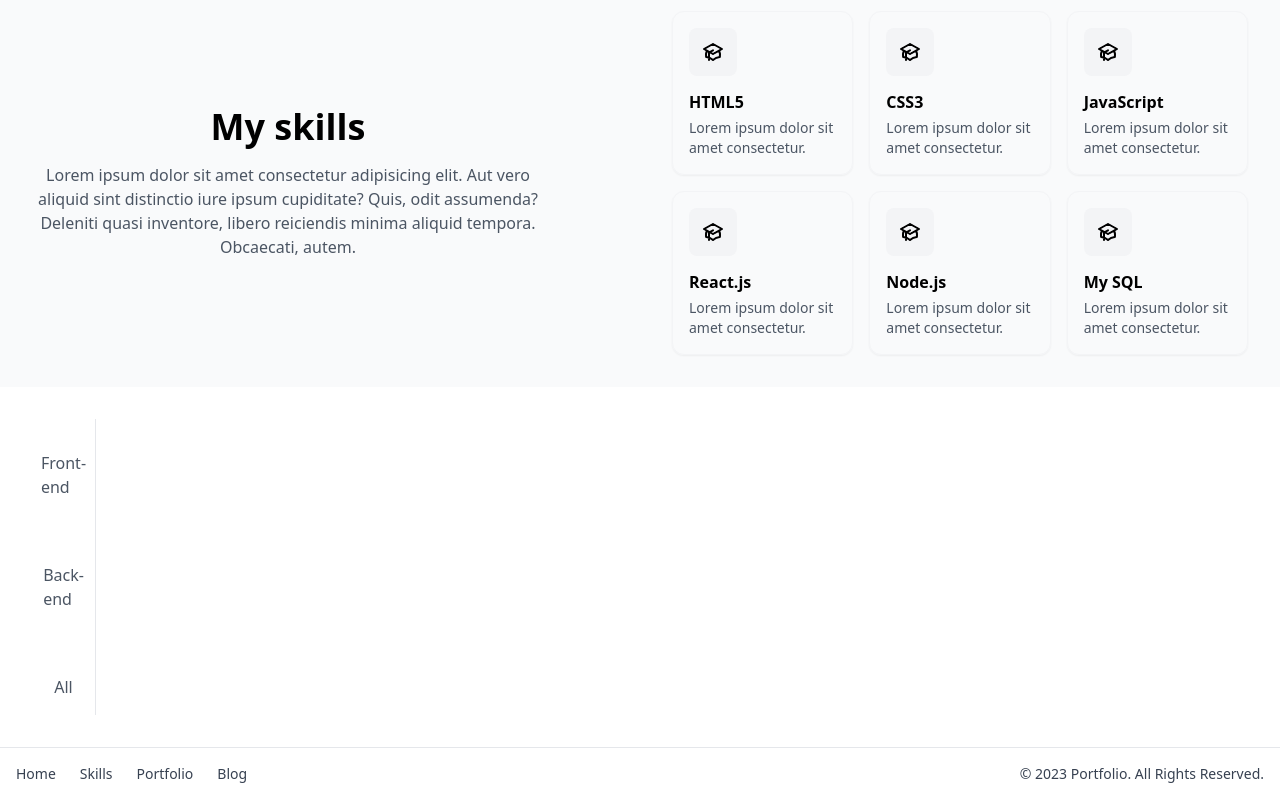
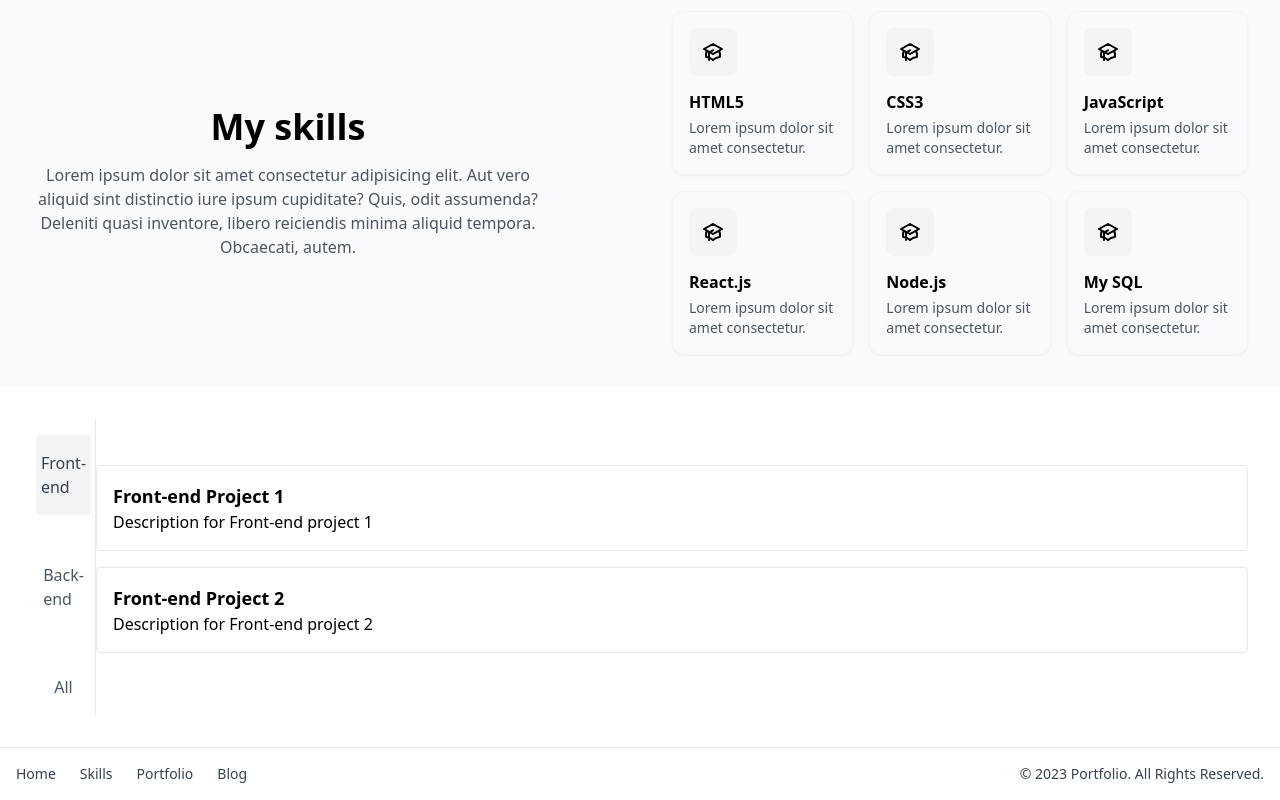
Before and after one commit to rafael-bit/Template-Portfolio, a Next.js app: page / in a window 1280 px wide. Shown: the part 546-1346 px from the top of the page. Built offline with nearby package versions, Linux system fonts and the light colour scheme.

Commit message:
Finish part one

```diff
--- a/src/components/Footer.jsx
+++ b/src/components/Footer.jsx
@@ -2,7 +2,7 @@ export default function Footer() {
   const links = [
     { href: '/', text: 'Home' },
     { href: '#skills', text: 'Skills' },
-    { href: '/Portfolio', text: 'Portfolio' },
+    { href: '#portfolio', text: 'Portfolio' },
     { href: '/Blog', text: 'Blog' },
   ];
 
--- a/src/components/Header.jsx
+++ b/src/components/Header.jsx
@@ -9,7 +9,7 @@ export default function Header() {
 	const links = [
     { href: '/', text: 'Home' },
     { href: '#skills', text: 'Skills' },
-    { href: '/Portfolio', text: 'Portfolio' },
+    { href: '#portfolio', text: 'Portfolio' },
     { href: '/Blog', text: 'Blog' },
   ];
 
--- a/src/pages/index.js
+++ b/src/pages/index.js
@@ -5,7 +5,25 @@ import LinkedInIcon from '@mui/icons-material/LinkedIn';
 import GitHubIcon from '@mui/icons-material/GitHub';
 import { useState } from 'react';
 
+const projectsData = {
+  'Front-end': [
+    { title: 'Front-end Project 1', description: 'Description for Front-end project 1' },
+    { title: 'Front-end Project 2', description: 'Description for Front-end project 2' },
+  ],
+  'Back-end': [
+    { title: 'Back-end Project 1', description: 'Description for Back-end project 1' },
+    { title: 'Back-end Project 2', description: 'Description for Back-end project 2' },
+  ],
+  'All': [
+    { title: 'Front-end Project 1', description: 'Description for Front-end project 1' },
+    { title: 'Front-end Project 2', description: 'Description for Front-end project 2' },
+    { title: 'Back-end Project 1', description: 'Description for Back-end project 1' },
+    { title: 'Back-end Project 2', description: 'Description for Back-end project 2' },
+  ],
+};
+
 export default function Home() {
+  const [currentCategory, setCurrentCategory] = useState('Front-end');
   const [currentDescription, setCurrentDescription] = useState('');
 
   const showDescription = (description) => {
@@ -260,47 +278,41 @@ export default function Home() {
           </div>
         </div>
       </section>
-      <section>
-        <div id="descriptionArea" className="description-area">
-          <p>{currentDescription}</p>
-        </div>
-        <div className="mx-auto max-w-screen-xl px-4 py-8 sm:px-6 sm:py-8 lg:px-8">
-          <div className="flex h- w-16 flex-col justify-between border-r">
+      <section id="portfolio">
+        <div className="flex items-center max-w-screen-xl mx-auto px-4 py-8 sm:px-6 sm:py-8 lg:px-8">
+          <div className="flex h-full w-16 flex-col justify-between border-r">
             <div>
               <div className="border-gray-100">
                 <div className="px-1">
                   <ul className="space-y-8 border-gray-100 pt-4 ">
-                    <li>
-                      <a
-                        href=""
-                        className="group relative flex justify-center rounded px-2 py-4 text-gray-600 dark:text-gray-50 hover:bg-gray-100 dark:hover:bg-gray-700 hover:text-gray-700"
-                        onClick={() => showDescription('Descrição do Front-end')}
-                      >
-                        Front-end
-                      </a>
-                    </li>
-                    <li>
-                      <a
-                        href=""
-                        className="group relative flex justify-center rounded px-2 py-4 text-gray-600 dark:text-gray-50 hover:bg-gray-100 dark:hover:bg-gray-700  hover:text-gray-700"
-                        onClick={() => showDescription('Descrição do Back-end')}
-                      >
-                        Back-end
-                      </a>
-                    </li>
-                    <li>
-                      <a
-                        href="#"
-                        className="group relative flex justify-center rounded px-2 py-4 text-gray-600 dark:text-gray-50 hover:bg-gray-100 dark:hover:bg-gray-700 hover:text-gray-700"
-                        onClick={() => showDescription('Descrição de Todas as áreas')}
-                      >
-                        All
-                      </a>
-                    </li>
+                    {Object.keys(projectsData).map((category, index) => (
+                      <li key={index}>
+                        <a
+                          href="#portfolio"
+                          className={`group relative flex justify-center rounded px-2 py-4 text-gray-600 dark:text-gray-50 hover:bg-gray-100 dark:hover:bg-gray-700 hover:text-gray-700 ${
+                            currentCategory === category ? 'bg-gray-100 dark:bg-gray-700 text-gray-700' : ''
+                          }`}
+                          onClick={() => {
+                            setCurrentCategory(category);
+                            setCurrentDescription('');
+                          }}
+                        >
+                          {category}
+                        </a>
+                      </li>
+                    ))}
                   </ul>
                 </div>
               </div>
             </div>
+          </div>
+          <div className="w-full">
+            {projectsData[currentCategory].map((project, index) => (
+              <div key={index} className="border p-4 mb-4 rounded">
+                <h3 className="font-bold text-lg">{project.title}</h3>
+                <p>{project.description}</p>
+              </div>
+            ))}
           </div>
         </div>
       </section>
```
